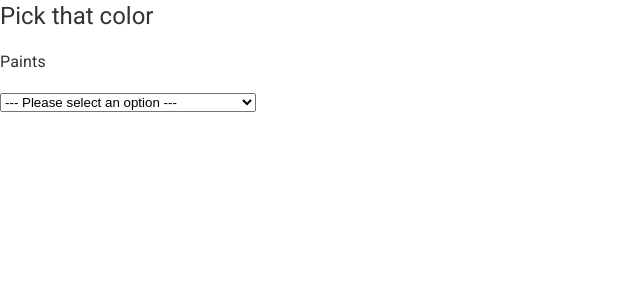
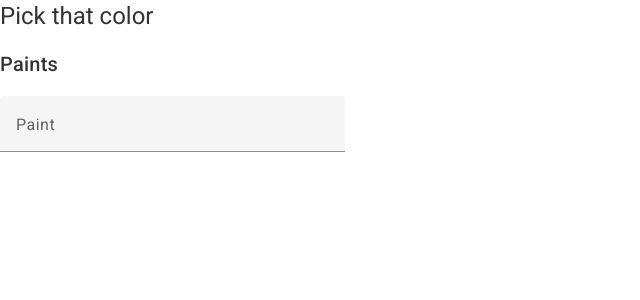
Before and after one commit to khownz/color-picker, an Angular app: page / in a window 1280 px wide. Shown: the top 300 px of the page, without its empty margins (0-640 px from the left). Built offline with nearby package versions, Linux system fonts and the light colour scheme.

Commit message:
Replaced native dropdown for paint selection with mat-autocomplete

```diff
--- a/src/app/app.component.html
+++ b/src/app/app.component.html
@@ -3,15 +3,33 @@
 <h1>Pick that color</h1>
 
 <!-- TODO: extract to components -->
-<h3>Paints</h3>
-<!-- TODO: select-autocomplete style, as this list is way too large -->
-<select name="paint" id="paint" (change)="onPaintSelectionChange($event)">
-  <option value="">--- Please select an option ---</option>
-  <option *ngFor="let paint of paints" [value]="paint.name">{{ paint.name }}</option>
-</select>
+<h2>Paints</h2>
+
+<!-- TODO: extract to separate component -->
+<!-- TODO: extract inline style to scss file -->
+<mat-form-field style="width: 345px">
+  <mat-label>Paint</mat-label>
+  <input
+    type="text"
+    placeholder="Select your paint"
+    matInput
+    [formControl]="paintAutocomplete"
+    [matAutocomplete]="auto"
+  />
+  <mat-autocomplete
+    autoActiveFirstOption
+    #auto="matAutocomplete"
+    (optionSelected)="onPaintSelectionChange($event)"
+  >
+    <mat-option *ngFor="let paint of filteredPaints$ | async" [value]="paint.name">
+      {{ paint.name }}
+    </mat-option>
+  </mat-autocomplete>
+</mat-form-field>
 
 <section *ngIf="selectedPaint">
-  <app-search-bar (searchTermUpdated)="filter($event)"></app-search-bar>
+  <!-- TODO: use material input field iso own search bar -->
+  <app-search-bar (searchTermUpdated)="filterColors($event)"></app-search-bar>
   <section class="tile-container">
     <app-color-tile *ngFor="let color of filteredColors" [color]="color"></app-color-tile>
     <!-- TODO: empty state when no matches -->
--- a/src/app/app.component.ts
+++ b/src/app/app.component.ts
@@ -6,6 +6,11 @@ import {SearchBarComponent} from './components/search-bar/search-bar.component';
 import {PAINTS} from './data/paints';
 import {Paint} from './types/paint';
 import {Color} from './types/color';
+import {MatAutocompleteModule, MatAutocompleteSelectedEvent} from '@angular/material/autocomplete';
+import {MatFormFieldModule} from '@angular/material/form-field';
+import {MatInputModule} from '@angular/material/input';
+import {FormControl, ReactiveFormsModule} from '@angular/forms';
+import {map, startWith} from 'rxjs';
 
 // TODO: double check if min chars before search is desired behaviour,
 //  Probably not, as you need to select a paint first, and then see nothing until you start searching.
@@ -15,7 +20,16 @@ const minCharsBeforeSearch = 2;
 @Component({
   selector: 'app-root',
   standalone: true,
-  imports: [CommonModule, RouterOutlet, ColorTileComponent, SearchBarComponent],
+  imports: [
+    CommonModule,
+    RouterOutlet,
+    ColorTileComponent,
+    SearchBarComponent,
+    MatAutocompleteModule,
+    MatFormFieldModule,
+    MatInputModule,
+    ReactiveFormsModule,
+  ],
   templateUrl: './app.component.html',
   styleUrls: ['./app.component.scss'],
 })
@@ -26,15 +40,23 @@ export class AppComponent {
   paints = PAINTS;
   selectedPaint: Paint | undefined;
 
-  onPaintSelectionChange(event: Event) {
-    const paintName = (event.target as HTMLSelectElement).value;
-    this.selectPaintByName(paintName);
+  // TODO: extract to separate component?
+  paintAutocomplete = new FormControl('');
+  filteredPaints$ = this.paintAutocomplete.valueChanges.pipe(
+    startWith(''),
+    map((value) => this._filterPaintsByName(value || '')),
+  );
+
+  onPaintSelectionChange(event: MatAutocompleteSelectedEvent) {
+    const paintName = event.option.value;
+    this._selectPaintByName(paintName);
+
     // TODO: iso resetting, we probably just wat to search again with the same searchTerm,
     //  as we currently have no way to clear the searchTerm!
-    this.resetFilteredColors();
+    this._resetFilteredColors();
   }
 
-  filter(searchTerm: string): void {
+  filterColors(searchTerm: string): void {
     if (this.selectedPaint) {
       // TODO: more lenient search mechanism (fuzzy search)?
       if (searchTerm.length >= minCharsBeforeSearch) {
@@ -49,11 +71,16 @@ export class AppComponent {
     }
   }
 
-  private selectPaintByName(paintName: string) {
+  private _filterPaintsByName(searchTerm: string): Paint[] {
+    const filterValue = searchTerm.toLowerCase();
+    return this.paints.filter((option) => option.name.toLowerCase().includes(filterValue));
+  }
+
+  private _selectPaintByName(paintName: string) {
     this.selectedPaint = PAINTS.find((paint) => paint.name === paintName);
   }
 
-  private resetFilteredColors(): void {
+  private _resetFilteredColors(): void {
     this.filteredColors = [];
   }
 }
--- a/src/app/app.config.ts
+++ b/src/app/app.config.ts
@@ -2,7 +2,8 @@ import {ApplicationConfig} from '@angular/core';
 import {provideRouter} from '@angular/router';
 
 import {routes} from './app.routes';
+import {provideAnimations} from '@angular/platform-browser/animations';
 
 export const appConfig: ApplicationConfig = {
-  providers: [provideRouter(routes)],
+  providers: [provideRouter(routes), provideAnimations()],
 };
```
